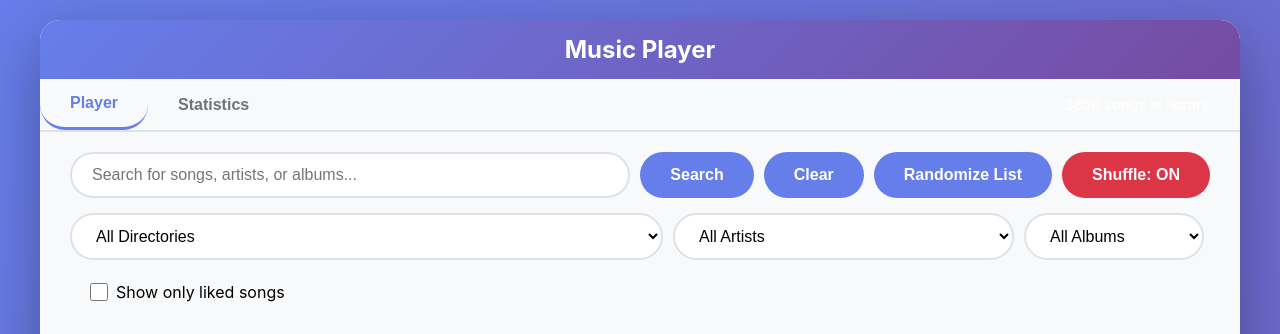
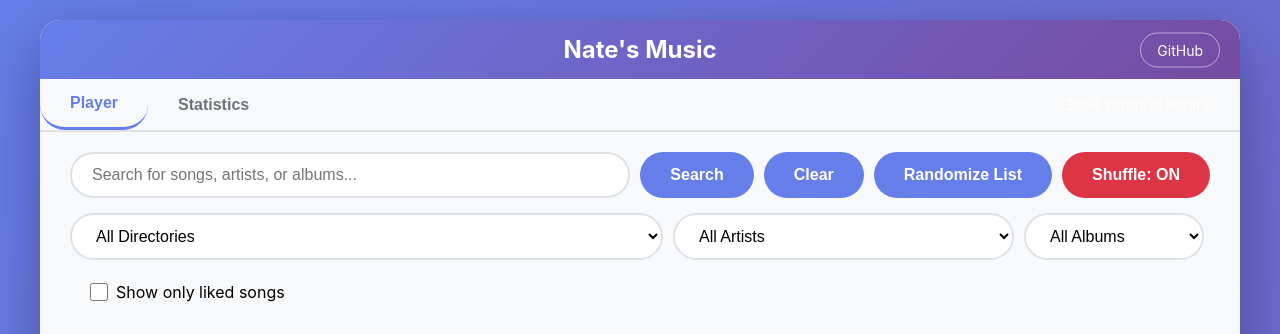
Before and after one commit to NathanSpeidel/music, a Flask app: page / in a window 1280 px wide. Shown: the top 334 px of the page. Run offline with Flask 3, Linux system fonts and the light colour scheme; data comes from the database, SQL or seed files in the repository; both versions use the stored data as it was after the commit.

Commit message:
Adding github link

```diff
--- a/templates/index.html
+++ b/templates/index.html
@@ -32,11 +32,31 @@
             color: white;
             padding: 15px 30px;
             text-align: center;
+            position: relative;
         }
 
         h1 {
             font-size: 1.5em;
             margin: 0;
+        }
+
+        .github-link {
+            position: absolute;
+            top: 50%;
+            right: 20px;
+            transform: translateY(-50%);
+            color: white;
+            text-decoration: none;
+            font-size: 14px;
+            padding: 8px 16px;
+            border: 1px solid rgba(255, 255, 255, 0.5);
+            border-radius: 20px;
+            transition: all 0.3s;
+        }
+
+        .github-link:hover {
+            background: rgba(255, 255, 255, 0.2);
+            border-color: white;
         }
 
         .tabs {
@@ -469,7 +489,8 @@
 <body>
     <div class="container">
         <header>
-            <h1>Music Player</h1>
+            <h1>Nate's Music</h1>
+            <a href="https://github.com/NathanSpeidel/music" target="_blank" class="github-link">GitHub</a>
         </header>
 
         <div class="tabs">
```
Also changed, not shown: music.db.
